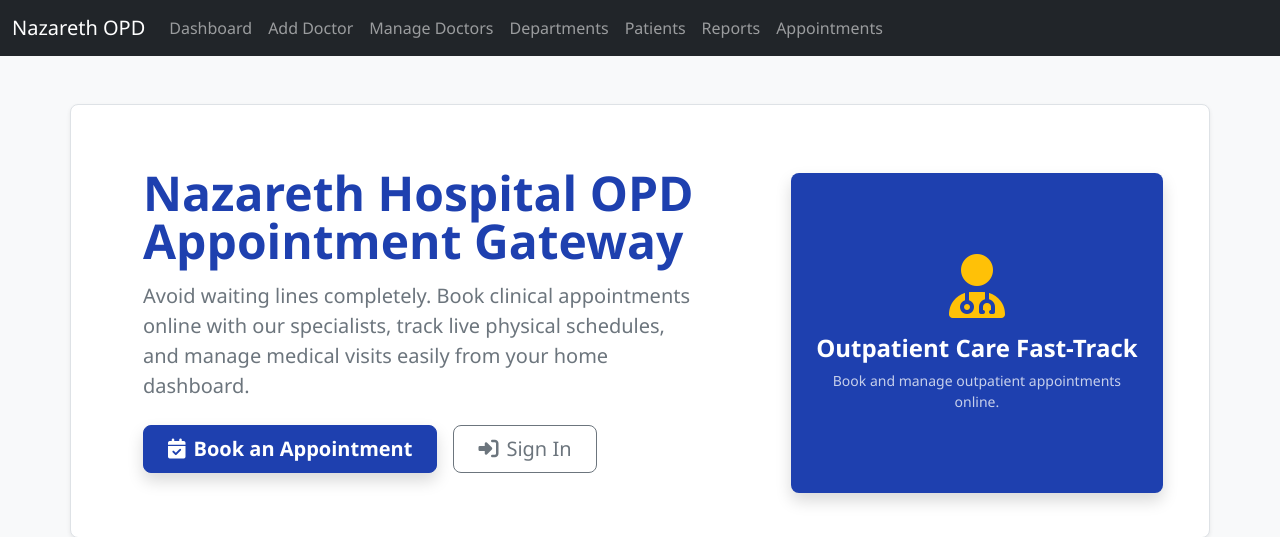
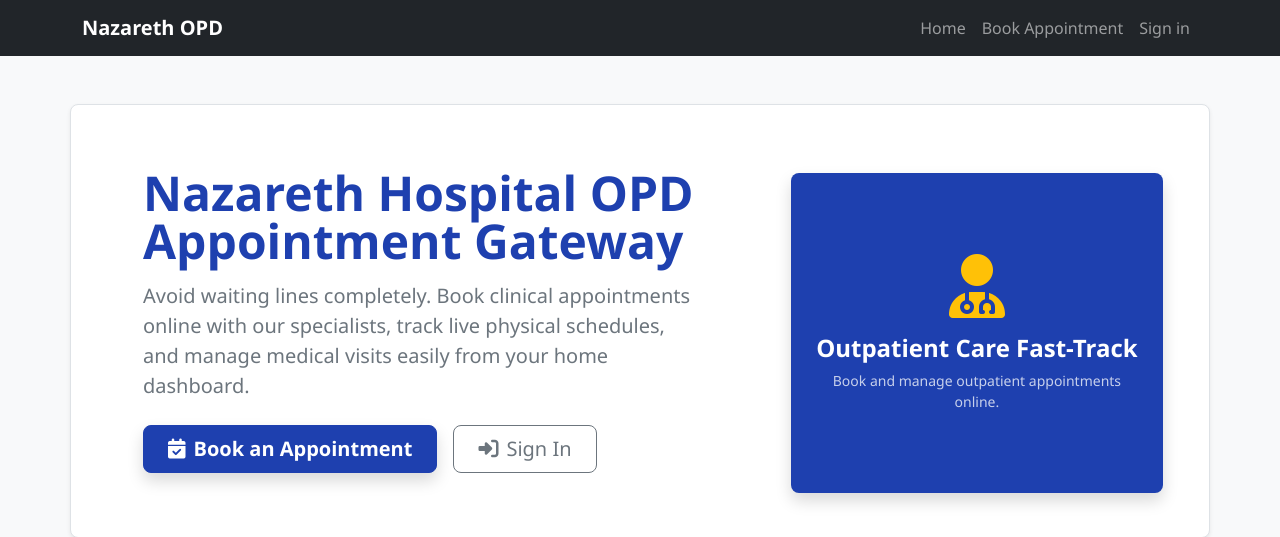
Before and after one commit to kinaronana/nazareth-opd-system, a PHP site: page / in a window 1280 px wide. Shown: the top 537 px of the page. Run offline with PHP 8.4, Linux system fonts and the light colour scheme.

Commit message:
Show role-appropriate site navigation

```diff
--- a/includes/navbar.php
+++ b/includes/navbar.php
@@ -1,15 +1,36 @@
+<?php
+if (session_status() === PHP_SESSION_NONE) {
+    session_start();
+}
+
+$role = strtolower((string) ($_SESSION['role_name'] ?? ''));
+$dashboardRoutes = [
+    'admin' => '/admin/dashboard.php',
+    'doctor' => '/doctor/dashboard.php',
+    'patient' => '/appointments/book.php',
+];
+$dashboardUrl = $dashboardRoutes[$role] ?? '/index.php';
+?>
 <nav class="navbar navbar-expand-lg navbar-dark bg-dark">
-  <div class="container-fluid">
-    <a class="navbar-brand" href="../../admin/dashboard.php">Nazareth OPD</a>
-    <div class="collapse navbar-collapse">
-      <ul class="navbar-nav me-auto mb-2 mb-lg-0">
-        <li class="nav-item"><a class="nav-link" href="../../admin/dashboard.php">Dashboard</a></li>
-        <li class="nav-item"><a class="nav-link" href="../../admin/doctors/add_doctor.php">Add Doctor</a></li>
-        <li class="nav-item"><a class="nav-link" href="../../admin/doctors/manage_doctors.php">Manage Doctors</a></li>
-        <li class="nav-item"><a class="nav-link" href="../../admin/departments/departments.php">Departments</a></li>
-        <li class="nav-item"><a class="nav-link" href="../../admin/patients/manage_patients.php">Patients</a></li>
-        <li class="nav-item"><a class="nav-link" href="../../admin/dashboard_reports.php">Reports</a></li>
-        <li class="nav-item"><a class="nav-link" href="../../admin/manage_appointments.php">Appointments</a></li>
+  <div class="container">
+    <a class="navbar-brand fw-bold" href="/index.php">Nazareth OPD</a>
+    <button class="navbar-toggler" type="button" data-bs-toggle="collapse" data-bs-target="#mainNavigation" aria-controls="mainNavigation" aria-expanded="false" aria-label="Toggle navigation">
+      <span class="navbar-toggler-icon"></span>
+    </button>
+    <div class="collapse navbar-collapse" id="mainNavigation">
+      <ul class="navbar-nav ms-auto mb-2 mb-lg-0">
+        <li class="nav-item"><a class="nav-link" href="/index.php">Home</a></li>
+        <?php if (isset($_SESSION['user_id'])): ?>
+          <li class="nav-item"><a class="nav-link" href="<?php echo htmlspecialchars($dashboardUrl, ENT_QUOTES, 'UTF-8'); ?>">My Dashboard</a></li>
+          <?php if ($role === 'admin'): ?>
+            <li class="nav-item"><a class="nav-link" href="/admin/doctors/manage_doctors.php">Doctors</a></li>
+            <li class="nav-item"><a class="nav-link" href="/admin/manage_appointments.php">Appointments</a></li>
+          <?php endif; ?>
+          <li class="nav-item"><a class="nav-link" href="/logout.php">Sign out</a></li>
+        <?php else: ?>
+          <li class="nav-item"><a class="nav-link" href="/register.php">Book Appointment</a></li>
+          <li class="nav-item"><a class="nav-link" href="/login.php">Sign in</a></li>
+        <?php endif; ?>
       </ul>
     </div>
   </div>
```
